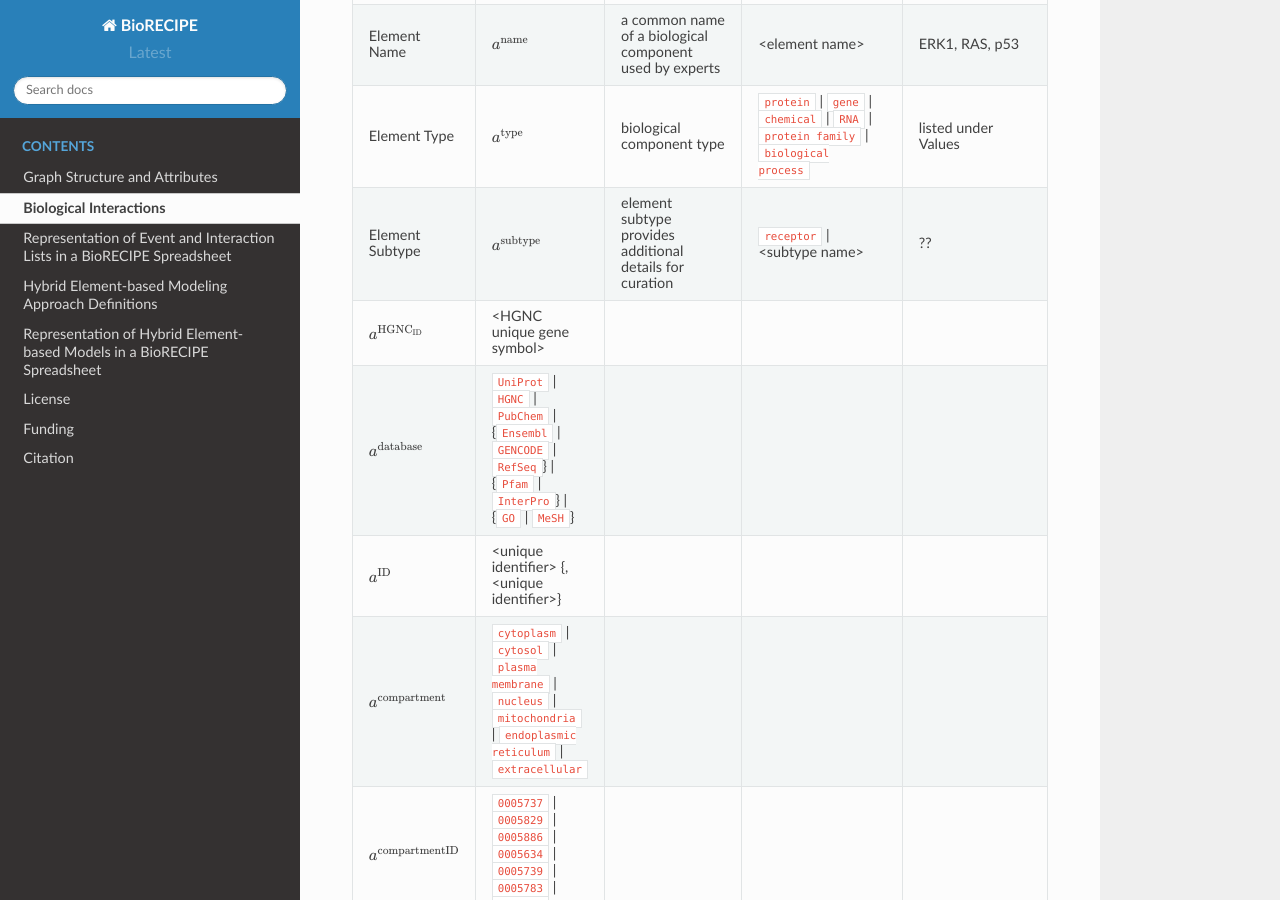
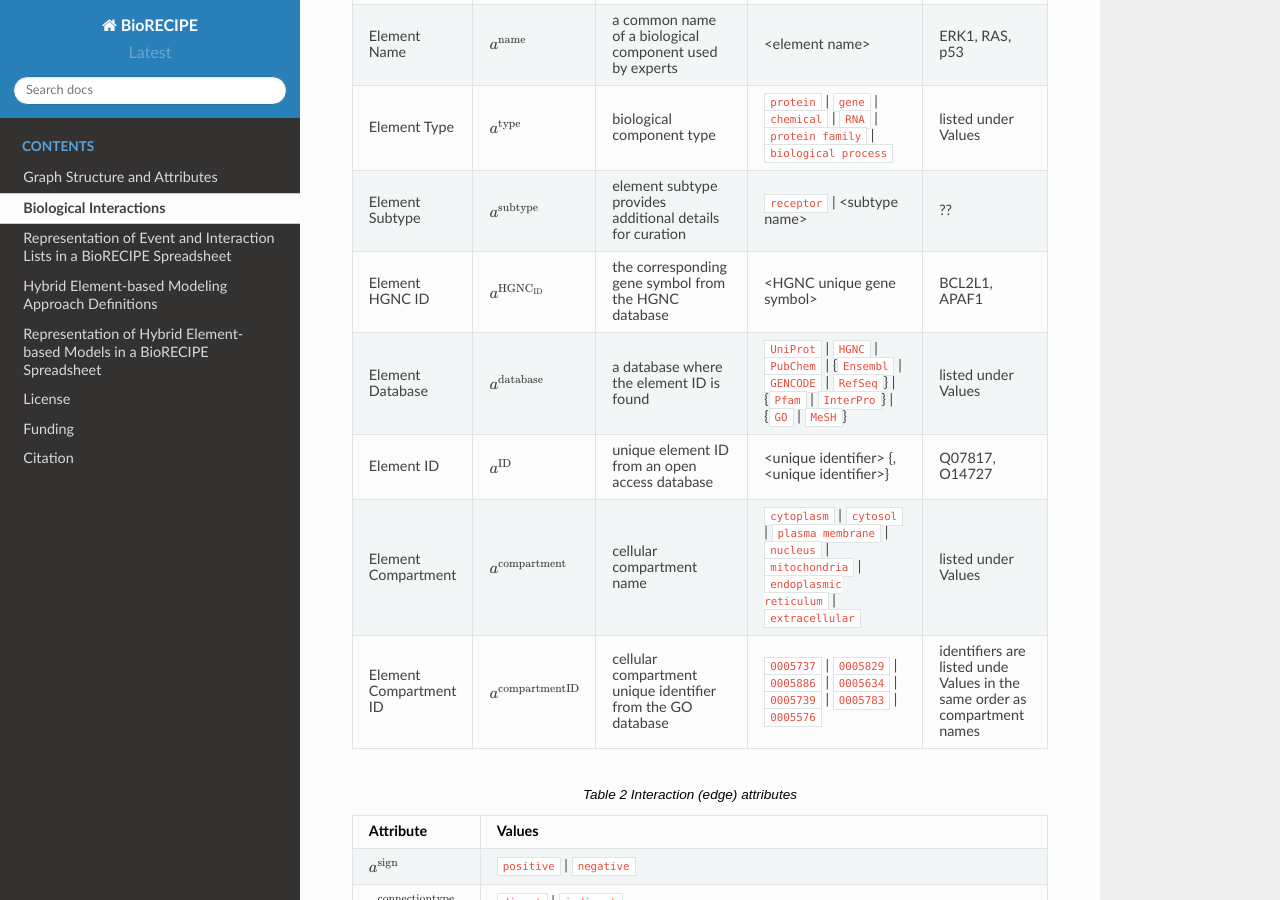
Before and after one commit to pitt-miskov-zivanov-lab/BioRECIPE, a Sphinx documentation site: the page built from docs/bio_interactions.rst, in a window 1280 px wide and 900 px high, scrolled down 983 px. Built offline with Sphinx 7.4.7 and the Read the Docs theme 2.0.0, drawn with Linux system fonts in a browser that asks for light colours.

Commit message:
Update bio_interactions.rst

```diff
--- a/docs/bio_interactions.rst
+++ b/docs/bio_interactions.rst
@@ -24,16 +24,16 @@ The following is a list of allowed values for each attribute. (*TODO: a^Variable
 
 .. csv-table:: Element (node) attributes
     :header: Attribute, Symbol, Description, Values, Examples
-    :widths: 7, 5, 25, 33, 30
+    :widths: 9, 3, 30, 38, 20
 
     Element Name, ":math:`a^{\mathrm{name}}`", a common name of a biological component used by experts, <element name>, "ERK1, RAS, p53"
     Element Type, ":math:`a^{\mathrm{type}}`", biological component type, ``protein`` | ``gene`` | ``chemical`` | ``RNA`` | ``protein family`` | ``biological process``, listed under Values
     Element Subtype, ":math:`a^{\mathrm{subtype}}`", element subtype provides additional details for curation, ``receptor`` | <subtype name>, "??"
-    ":math:`a^{\mathrm{HGNC_ID}}`", <HGNC unique gene symbol>
-    ":math:`a^{\mathrm{database}}`", ``UniProt`` | ``HGNC`` | ``PubChem`` | {``Ensembl`` | ``GENCODE`` | ``RefSeq``} | {``Pfam`` | ``InterPro``} | {``GO`` | ``MeSH``}
-    ":math:`a^{\mathrm{ID}}`", "<unique identifier> {, <unique identifier>}"
-    ":math:`a^{\mathrm{compartment}}`", ``cytoplasm`` | ``cytosol`` | ``plasma membrane`` | ``nucleus`` | ``mitochondria`` | ``endoplasmic reticulum`` | ``extracellular``
-    ":math:`a^{\mathrm{compartmentID}}`", ``0005737`` | ``0005829`` | ``0005886`` | ``0005634`` | ``0005739`` | ``0005783`` | ``0005576``
+    Element HGNC ID, ":math:`a^{\mathrm{HGNC_ID}}`", the corresponding gene symbol from the HGNC database, <HGNC unique gene symbol>, "BCL2L1, APAF1"
+    Element Database, ":math:`a^{\mathrm{database}}`", a database where the element ID is found, ``UniProt`` | ``HGNC`` | ``PubChem`` | {``Ensembl`` | ``GENCODE`` | ``RefSeq``} | {``Pfam`` | ``InterPro``} | {``GO`` | ``MeSH``}, listed under Values
+    Element ID, ":math:`a^{\mathrm{ID}}`", unique element ID from an open access database, "<unique identifier> {, <unique identifier>}", "Q07817, O14727"
+    Element Compartment, ":math:`a^{\mathrm{compartment}}`", cellular compartment name, ``cytoplasm`` | ``cytosol`` | ``plasma membrane`` | ``nucleus`` | ``mitochondria`` | ``endoplasmic reticulum`` | ``extracellular``, listed under Values
+    Element Compartment ID, ":math:`a^{\mathrm{compartmentID}}`", cellular compartment unique identifier from the GO database,``0005737`` | ``0005829`` | ``0005886`` | ``0005634`` | ``0005739`` | ``0005783`` | ``0005576``, identifiers are listed unde Values in the same order as compartment names
 
 .. csv-table:: Interaction (edge) attributes
     :header: Attribute, Values
```
